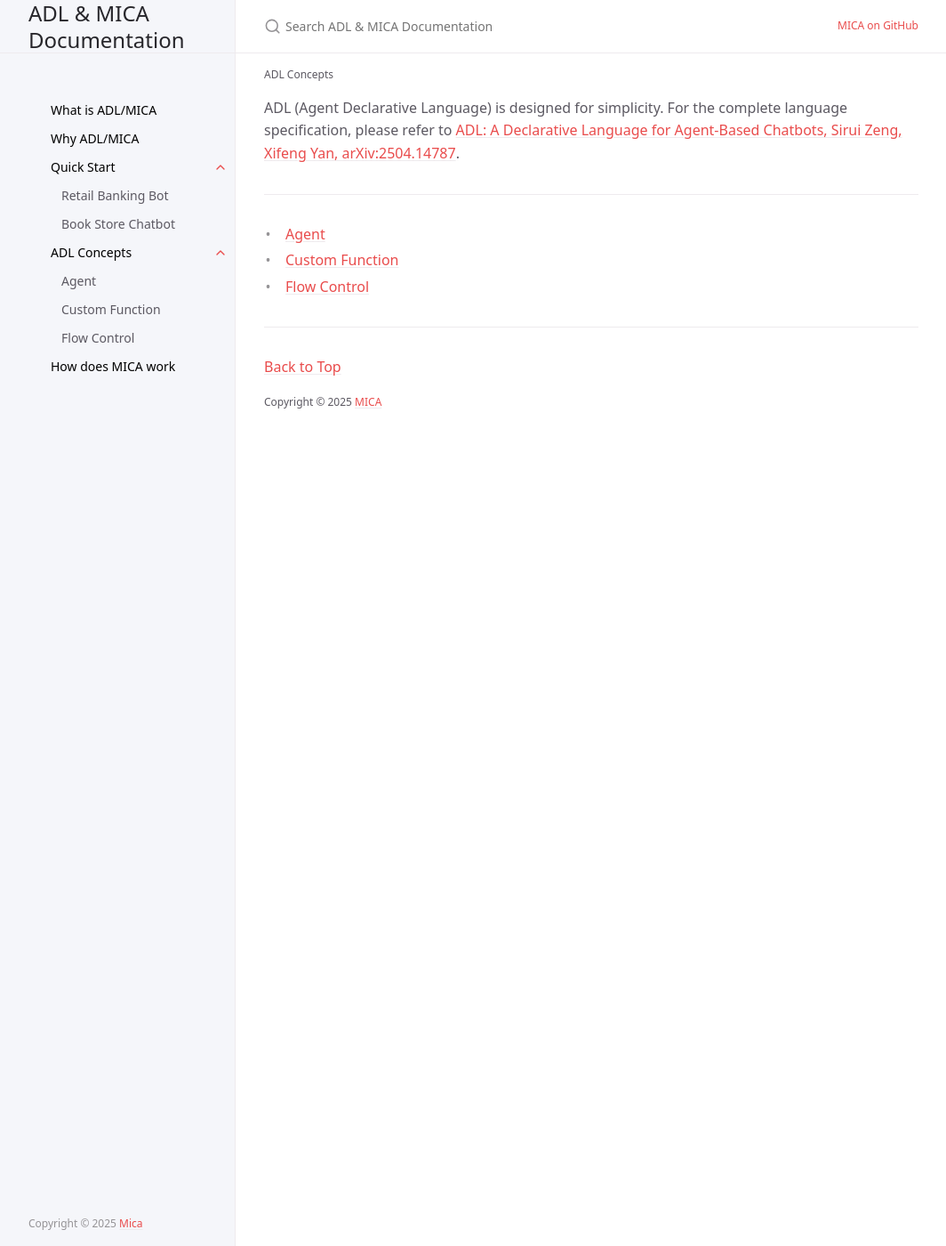
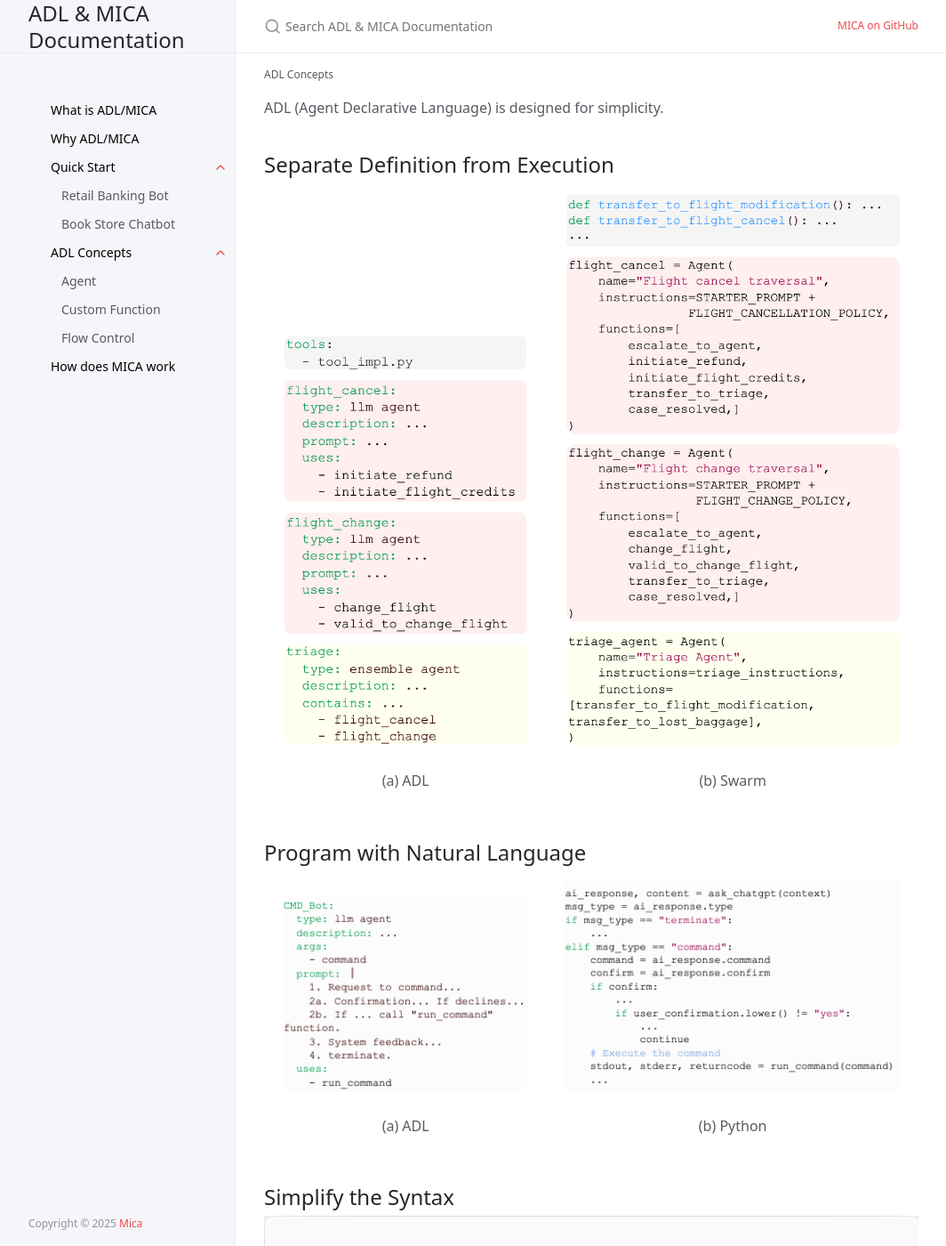
Before and after one commit to Mica-labs/Mica-labs.github.io, a Jekyll site: the page built from docs/ADL Concepts/index.md, in a window 1280 px wide and 1400 px high. Shown: the whole window at 89% size, without its empty margins (107-1171 px from the left). Built offline with Jekyll 4.4.1, drawn with Linux system fonts in a browser that asks for light colours; cached includes are drawn as plain includes; some of the changed text lies outside the part shown.

Commit message:
add images

```diff
--- a/docs/ADL Concepts/index.md
+++ b/docs/ADL Concepts/index.md
@@ -5,4 +5,41 @@ nav_order: 5
 has_children: true
 ---
 
-ADL (Agent Declarative Language) is designed for simplicity.  For the complete language specification, please refer to [ADL: A Declarative Language for Agent-Based Chatbots, Sirui Zeng, Xifeng Yan, 	arXiv:2504.14787](https://arxiv.org/pdf/2504.14787).
+ADL (Agent Declarative Language) is designed for simplicity.
+
+## Separate Definition from Execution
+<div style="display: flex; justify-content: space-between; align-items: flex-end; width: 100%;">
+
+  <div style="flex: 1.5; text-align: center; margin: 0 10px;">
+    <img src="airline-a.png" style="max-width: 100%; height: auto;">
+    <p style="margin-top: 8px;">(a) ADL</p>
+  </div>
+
+  <div style="flex: 2; text-align: center; margin: 0 10px;">
+    <img src="airline-b.png" style="max-width: 100%; height: auto;">
+    <p style="margin-top: 8px;">(b) Swarm</p>
+  </div>
+
+</div>
+
+## Program with Natural Language
+
+
+<div style="display: flex; justify-content: space-between; align-items: flex-end; width: 100%;">
+
+  <div style="flex: 1.5; text-align: center; margin: 0 10px;">
+    <img src="cmd-a.png" style="max-width: 100%; height: auto;">
+    <p style="margin-top: 8px;">(a) ADL</p>
+  </div>
+
+  <div style="flex: 2; text-align: center; margin: 0 10px;">
+    <img src="cmd-b.png" style="max-width: 100%; height: auto;">
+    <p style="margin-top: 8px;">(b) Python</p>
+  </div>
+
+</div>
+
+## Simplify the Syntax
+![example](example.png)
+
+For the complete language specification, please refer to [ADL: A Declarative Language for Agent-Based Chatbots, Sirui Zeng, Xifeng Yan, 	arXiv:2504.14787](https://arxiv.org/pdf/2504.14787).
```
Also changed, not shown: docs/ADL Concepts/airline-a.png (added), docs/ADL Concepts/airline-b.png (added), docs/ADL Concepts/cmd-a.png (added), docs/ADL Concepts/cmd-b.png (added), docs/ADL Concepts/example.png (added).
